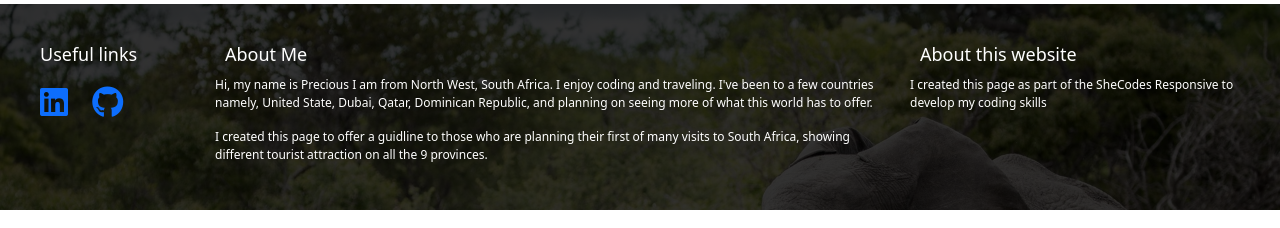
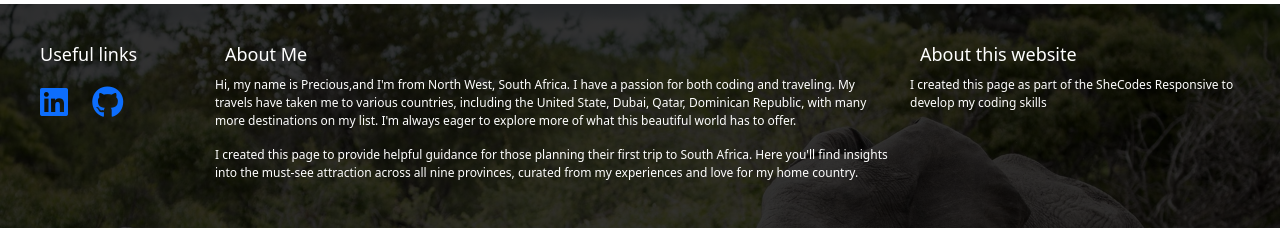
Before and after one commit to GalaletsangM/travel-to-south-africa, a plain HTML site: page holiday.html in a window 1280 px wide. Shown: the part 1491-1719 px from the top of the page. Drawn offline with nearby package versions, Linux system fonts and the light colour scheme.

Commit message:
updated the footer content

```diff
--- a/holiday.html
+++ b/holiday.html
@@ -129,15 +129,15 @@
           <div>
             <h3>About Me</h3>
             <p>
-              Hi, my name is Precious I am from North West, South Africa. I
-              enjoy coding and traveling. I've been to a few countries namely,
-              United State, Dubai, Qatar, Dominican Republic, and planning on
-              seeing more of what this world has to offer.
+              Hi, my name is Precious,and I'm from North West, South Africa. I
+              have a passion for both coding and traveling. My travels have taken me to various countries,
+              including the United State, Dubai, Qatar, Dominican Republic, with many more destinations on my list.
+              I'm always eager to explore more of what this beautiful world has to offer.
             </p>
             <p>
-              I created this page to offer a guidline to those who are planning
-              their first of many visits to South Africa, showing different
-              tourist attraction on all the 9 provinces.
+              I created this page to provide helpful guidance for those planning their first trip to South Africa.
+              Here you'll find insights into the must-see attraction across all nine provinces, curated from my
+              experiences and love for my home country.
             </p>
           </div>
           <div>
```
